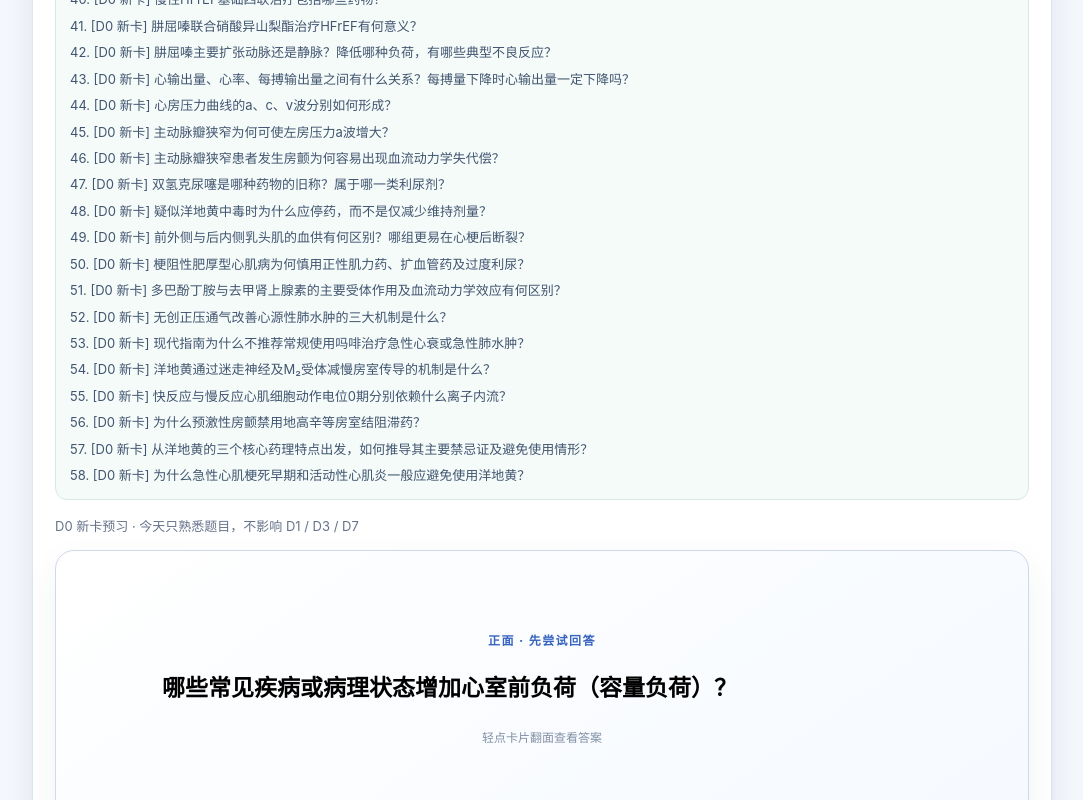
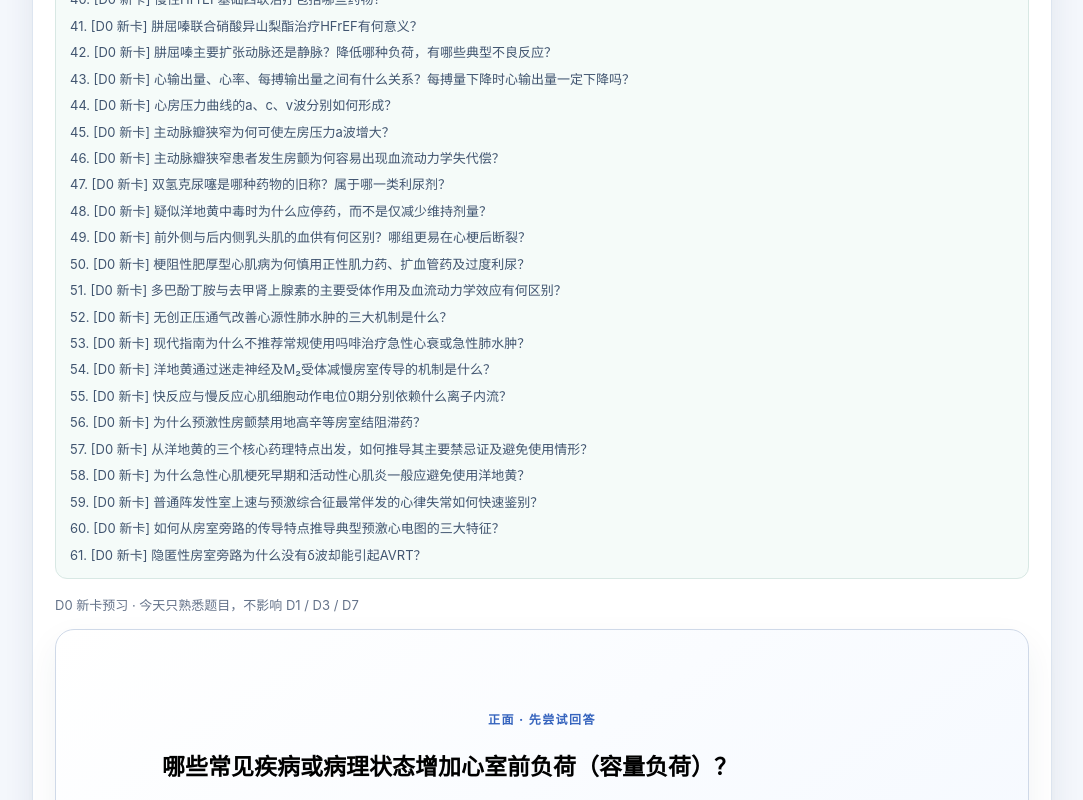
Before and after one commit to Catshorse/flashcard, a plain HTML site: page medicine/index.html in a window 1280 px wide. Shown: the part 1602-2402 px from the top of the page, without its empty margins (98-1181 px from the left). Drawn offline with Linux system fonts and the light colour scheme.

Commit message:
Add three selected pre-excitation diagnostic reasoning flashcards

```diff
--- a/medicine/index.html
+++ b/medicine/index.html
@@ -458,6 +458,27 @@ const initialCards=[
     "back": "急性心梗：冠脉供氧不足，地高辛正性肌力可能增加心肌耗氧、加重缺血。活动性心肌炎：地高辛可能诱发血管收缩并促进促炎细胞因子产生，加重病变风险；受损心肌还存在心律失常风险。前者记“缺血怕耗氧”，后者记“炎症怕促炎”。说明书列为警示/避免使用，不等同统一的绝对禁忌。来源：DailyMed地高辛说明书5.5、5.6节。",
     "addedOn": "2026-11-25",
     "addedAt": "2026-11-25"
+  },
+  {
+    "id": "im-cardio-059",
+    "front": "普通阵发性室上速与预激综合征最常伴发的心律失常如何快速鉴别？",
+    "back": "普通阵发性室上速：常见机制为房室结折返（AVNRT，房室结双径路）；预激综合征：最常伴房室折返（AVRT，异常房室旁路参与大折返环）。题眼是旁路：预激→旁路→AVRT。",
+    "addedOn": "2026-11-25",
+    "addedAt": "2026-11-25"
+  },
+  {
+    "id": "im-cardio-060",
+    "front": "如何从房室旁路的传导特点推导典型预激心电图的三大特征？",
+    "back": "旁路绕过房室结延迟→PR<0.12秒；部分心室肌提前兴奋且经较慢的肌细胞间传导→QRS起始部δ波；提前除极与正常通路除极形成融合波→QRS增宽。",
+    "addedOn": "2026-11-25",
+    "addedAt": "2026-11-25"
+  },
+  {
+    "id": "im-cardio-061",
+    "front": "隐匿性房室旁路为什么没有δ波却能引起AVRT？",
+    "back": "隐匿性旁路仅能逆传（心室→心房），不能提前激动心室，静息无典型预激及δ波；但可作为顺向型AVRT的逆传支，与正常房室通路下传构成折返环。",
+    "addedOn": "2026-11-25",
+    "addedAt": "2026-11-25"
   }
 ].map(x=>({...x,addedOn:x.addedOn||SEED_DATE,addedAt:x.addedAt||SEED_TIME,status:'active',archivedAt:null,archiveReason:null,history:[],completedStages:[],pendingExtras:[]}));
 let state={version:1,cards:[]};
```
